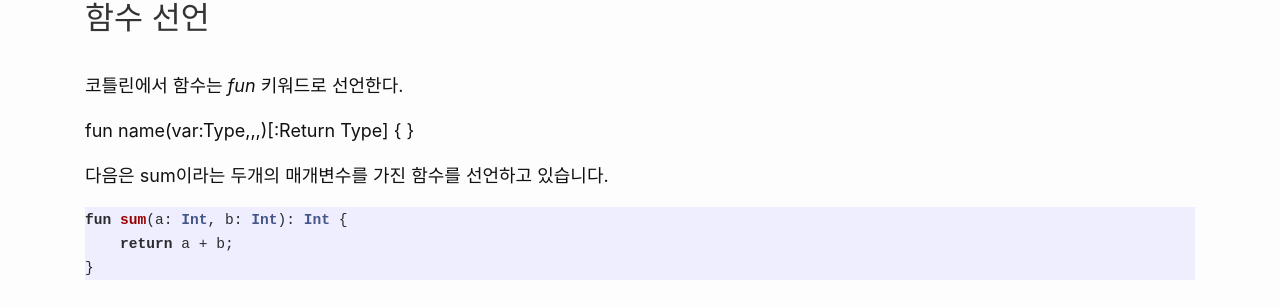
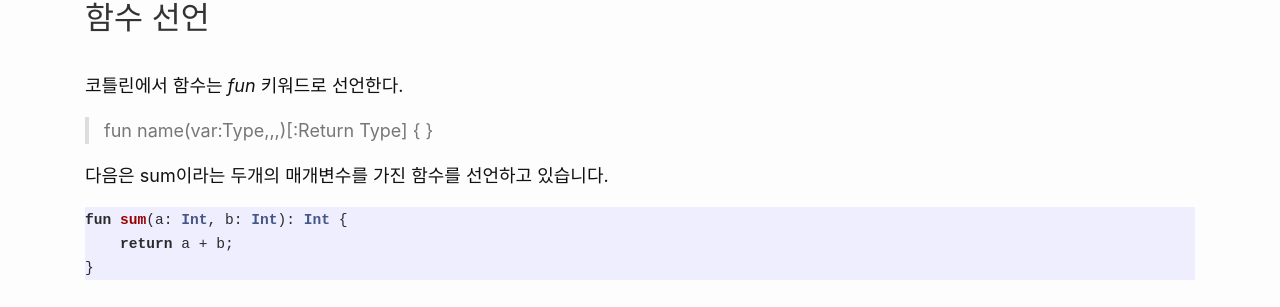
Before and after one commit to webhacking/qkboo.github.io, a Jekyll site: the page built from _my_collection/kotlin-functions.md, in a window 1280 px wide. Shown: the part 331-638 px from the top of the page. Built offline with Jekyll 4.4.1, drawn with Linux system fonts in a browser that asks for light colours; nearby versions of some CDN libraries; comment, search, counter and statistics services are not loaded.

Commit message:
jekyll: css for blockquote of Markdown comment

```diff
--- a/_sass/main.scss
+++ b/_sass/main.scss
@@ -82,6 +82,21 @@ td {
     padding: 1px 2px;
 }
 
+
+blockquote {
+  border-left: 4px solid #dddddd;
+  padding: 0 15px;
+  color: #777777;
+}
+
+blockquote > :first-child {
+  margin-top: 0;
+}
+
+blockquote > :last-child {
+  margin-bottom: 0;
+}
+
 /*
  * Syntaxhighliting from minima
  */
```
